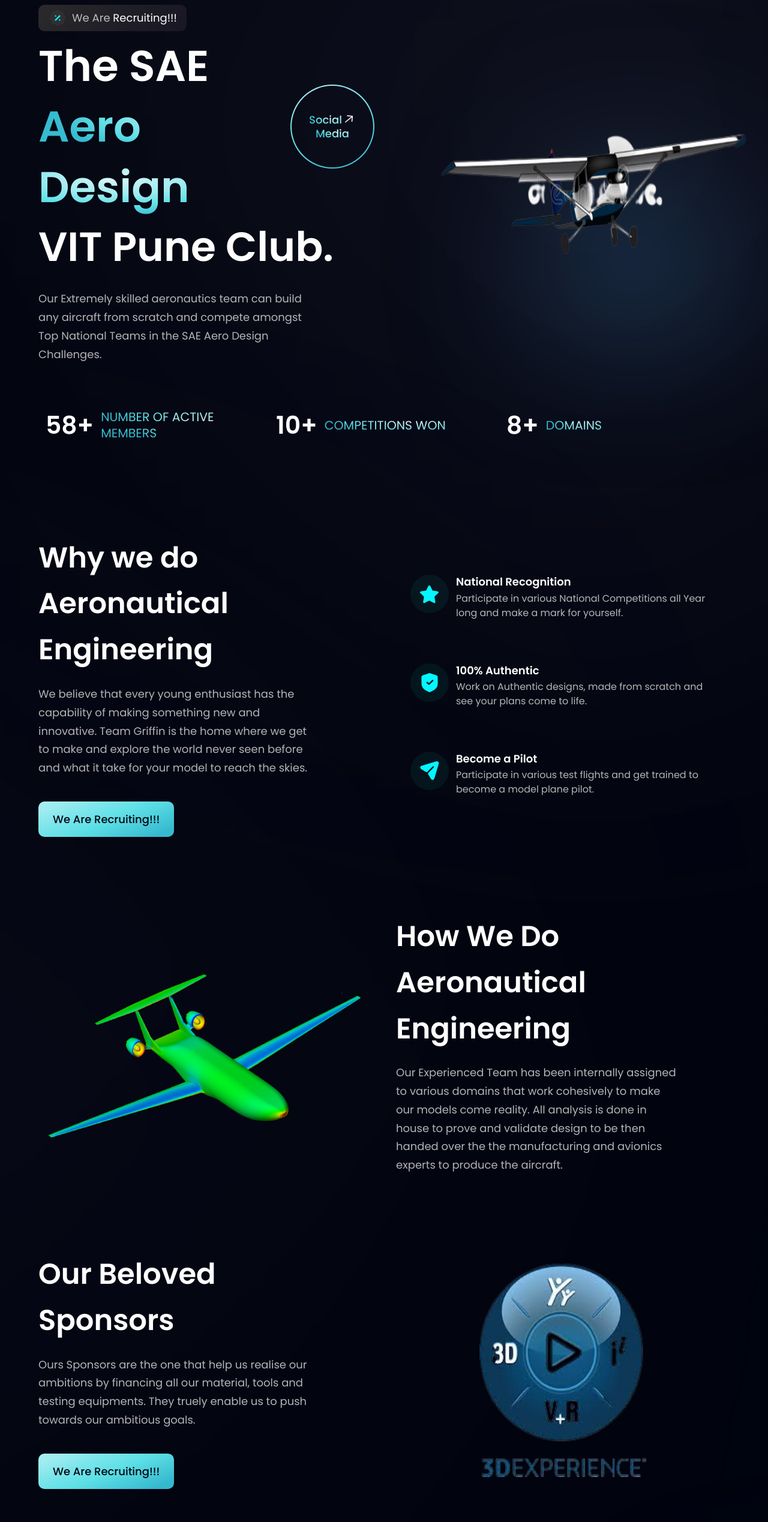
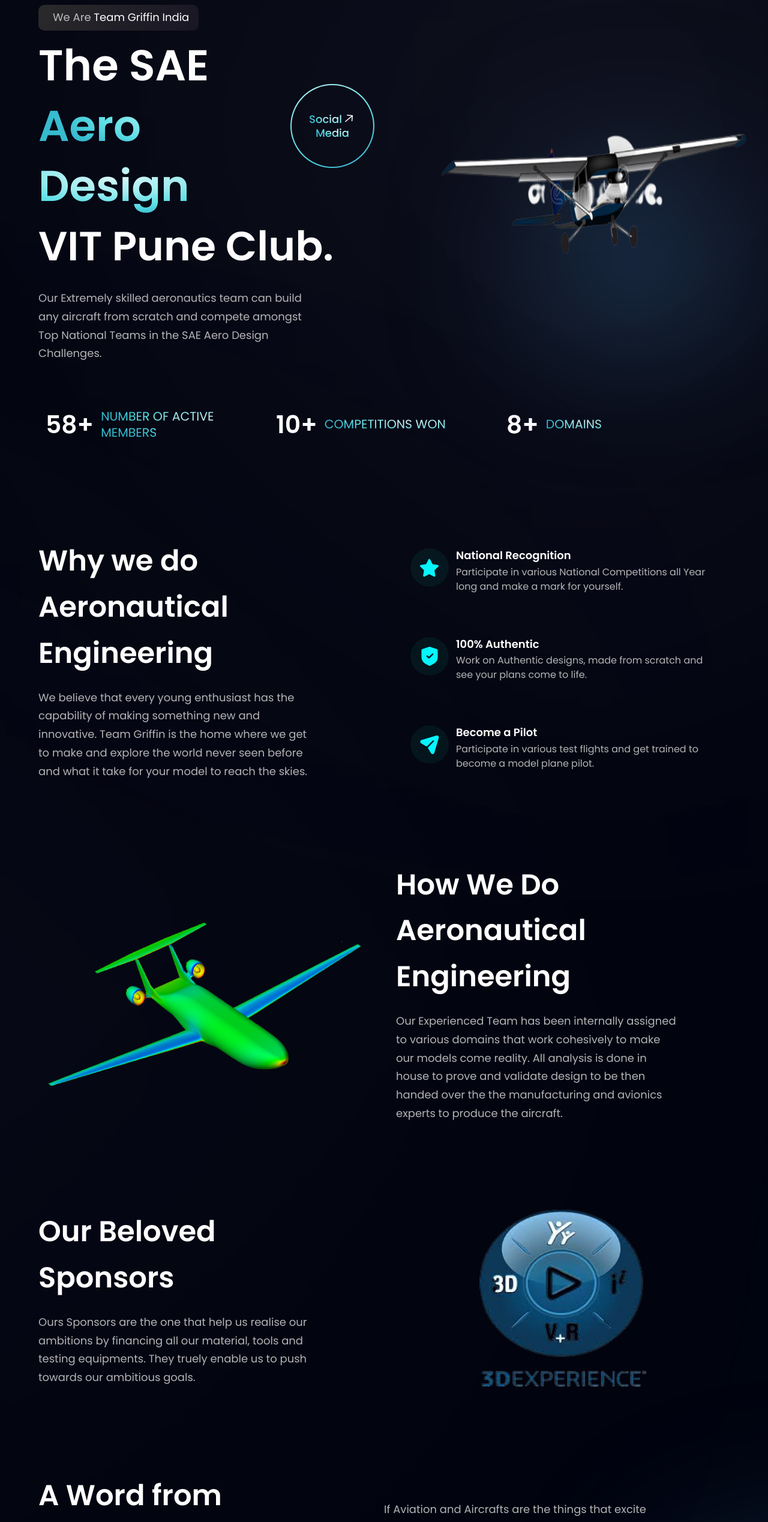
Before and after one commit to GriffinRnD/Team-Griffin-India-Website, a React (Vite) app: page / in a window 1280 px wide. Shown: the part 234-2771 px from the top of the page at 60% size. Built offline with nearby package versions, Linux system fonts and the light colour scheme.

Commit message:
remove recruit button

```diff
--- a/src/components/Business.jsx
+++ b/src/components/Business.jsx
@@ -31,7 +31,7 @@ const Business = () =>  (
         your model to reach the skies.
       </p>
 
-      <Button styles={`mt-10`} />
+      {/* <Button styles={`mt-10`} /> */}
     </div>
 
     <div className={`${layout.sectionImg} flex-col`}>
--- a/src/components/CTA.jsx
+++ b/src/components/CTA.jsx
@@ -11,7 +11,7 @@ const CTA = () => (
     </div>
 
     <div className={`${styles.flexCenter} sm:ml-10 ml-0 sm:mt-0 mt-10`}>
-      <Button />
+      {/* <Button /> */}
     </div>
   </section>
 );
--- a/src/components/CardDeal.jsx
+++ b/src/components/CardDeal.jsx
@@ -14,7 +14,7 @@ const CardDeal = () => (
         truely enable us to push towards our ambitious goals.
       </p>
 
-      <Button styles={`mt-10`} />
+      {/* <Button styles={`mt-10`} /> */}
     </div>
 
     <div className={layout.sectionImg}>
--- a/src/components/Hero.jsx
+++ b/src/components/Hero.jsx
@@ -7,10 +7,10 @@ const Hero = () => {
     <section id="home" className={`flex md:flex-row flex-col ${styles.paddingY}`}>
       <div className={`flex-1 ${styles.flexStart} flex-col xl:px-0 sm:px-16 px-6`}>
         <div className="flex flex-row items-center py-[6px] px-4 bg-discount-gradient rounded-[10px] mb-2">
-          <img src={discount} alt="discount" className="w-[32px] h-[32px]" />
+          {/* <img src={discount} alt="discount" className="w-[32px] h-[32px]" /> */}
           <p className={`${styles.paragraph} ml-2`}>
              We Are {" "}
-            <span className="text-white">Recruiting!!!</span>
+            <span className="text-white">Team Griffin India</span>
           </p>
         </div>
 
```
